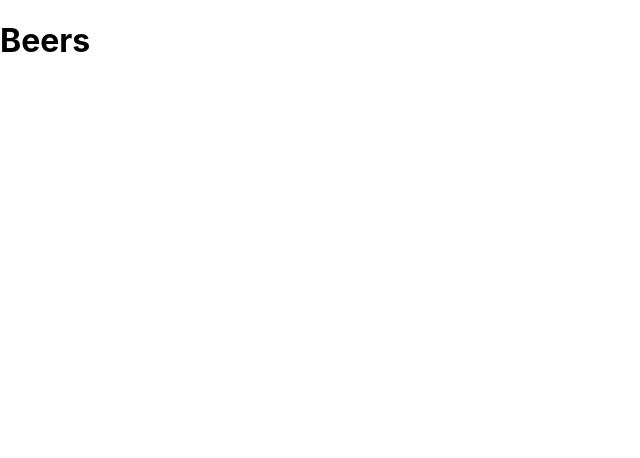
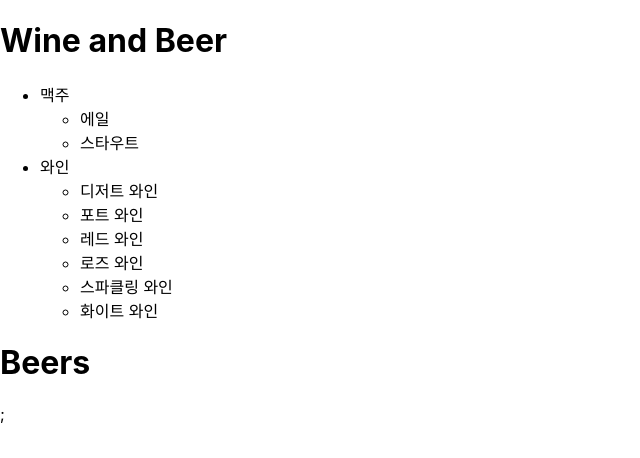
Before and after one commit to Junghoon-P/wine.vercel.com, a Next.js app: page /beers in a window 1280 px wide. Shown: the top 458 px of the page, without its empty margins (0-640 px from the left). Built offline with nearby package versions, Linux system fonts and the light colour scheme.

Commit message:
:recycle: 컴포넌트 추상화
네브 바 및 카드리스트 수정

```diff
--- a/src/components/WineCardList.tsx
+++ b/src/components/WineCardList.tsx
@@ -15,7 +15,7 @@ const WineCardList = ({ name }: WineCardListProps) => {
   if (!data) return <Loading />;
 
   return (
-    <div>
+    <>
       <WineTitle>Port</WineTitle>
       <WineCardContainer>
         {data.map((wineData: Wine) => {
@@ -25,7 +25,7 @@ const WineCardList = ({ name }: WineCardListProps) => {
           );
         })}
       </WineCardContainer>
-    </div>
+    </>
   );
 };
 
@@ -33,10 +33,12 @@ export default WineCardList;
 
 const WineTitle = styled.h1`
   line-height: 180%;
+  border-bottom: 1px solid #eee;
 `;
 
 const WineCardContainer = styled.main`
   display: grid;
+  gap: 1em;
 
   @media (min-width: ${MEDIA_QUERY_END_POINT.MOBILE}) {
     grid-template-columns: repeat(2, 1fr);
--- /dev/null
+++ b/src/components/layouts/Layout.tsx
@@ -0,0 +1,17 @@
+import React from "react";
+import { Navigation } from "./Navigation";
+import styled from "@emotion/styled";
+
+export const Layout: React.FC = ({ children }) => {
+  return (
+    <>
+      <Navigation />
+      <Container>{children}</Container>
+    </>
+  );
+};
+
+const Container = styled.main`
+  max-width: 1280px;
+  margin: auto;
+`;
--- /dev/null
+++ b/src/components/layouts/Navigation.tsx
@@ -0,0 +1,44 @@
+import Link from "next/link";
+import { ROUTES } from "../../constants";
+
+interface ROUTE {
+  ID: number;
+  PATH: string;
+  LABEL: string;
+  SUBS?: Array<ROUTE>;
+}
+
+export const Navigation = () => {
+  return (
+    <header>
+      <h1>Wine and Beer</h1>
+      <nav>
+        <ul>
+          {ROUTES.map((routeObject: ROUTE) => {
+            return (
+              <li key={routeObject.LABEL}>
+                <Link href={routeObject.PATH}>
+                  <a>{routeObject.LABEL}</a>
+                </Link>
+                <ul>
+                  {routeObject.SUBS &&
+                    routeObject.SUBS.map((subRouteObject: ROUTE) => {
+                      return (
+                        <li key={subRouteObject.LABEL}>
+                          <Link
+                            href={`${routeObject.PATH}${subRouteObject.PATH}`}
+                          >
+                            <a>{subRouteObject.LABEL}</a>
+                          </Link>
+                        </li>
+                      );
+                    })}
+                </ul>
+              </li>
+            );
+          })}
+        </ul>
+      </nav>
+    </header>
+  );
+};
--- /dev/null
+++ b/src/components/layouts/index.tsx
@@ -0,0 +1 @@
+export * from "./Layout";
--- a/src/constants/index.ts
+++ b/src/constants/index.ts
@@ -8,3 +8,78 @@ export const MEDIA_QUERY_END_POINT = {
   DESKTOP: "1920px",
   LARGE: "2560px",
 };
+
+// export const ROUTES = {
+//   Beers: {
+//     MAIN: "/beers",
+//     SUBS: [
+//       { ID: 0, PATH: "/ale", LAVEL: "에일", ORDER: 0 },
+//       { ID: 1, PATH: "/ale", LAVEL: "에일", ORDER: 1 },
+//     ],
+//   },
+// };
+
+export const ROUTES = [
+  {
+    ID: 0,
+    PATH: "/beers",
+    LABEL: "맥주",
+    SUBS: [
+      {
+        ID: 0,
+        PATH: "/ale",
+        LABEL: "에일",
+        ORDER: 0,
+      },
+      {
+        ID: 1,
+        PATH: "/stouts",
+        LABEL: "스타우트",
+        ORDER: 1,
+      },
+    ],
+  },
+  {
+    ID: 1,
+    PATH: "/wines",
+    LABEL: "와인",
+    SUBS: [
+      {
+        ID: 0,
+        PATH: "/dessert",
+        LABEL: "디저트 와인",
+        ORDER: 0,
+      },
+      {
+        ID: 1,
+        PATH: "/port",
+        LABEL: "포트 와인",
+        ORDER: 1,
+      },
+      {
+        ID: 2,
+        PATH: "/reds",
+        LABEL: "레드 와인",
+        ORDER: 2,
+      },
+      {
+        ID: 3,
+        PATH: "/rose",
+        LABEL: "로즈 와인",
+        ORDER: 3,
+      },
+      {
+        ID: 4,
+        PATH: "/sparkling",
+        LABEL: "스파클링 와인",
+        ORDER: 4,
+      },
+      {
+        ID: 5,
+        PATH: "/whites",
+        LABEL: "화이트 와인",
+        ORDER: 5,
+      },
+    ],
+  },
+];
--- a/src/pages/_app.tsx
+++ b/src/pages/_app.tsx
@@ -1,8 +1,13 @@
-import '../styles/globals.css'
-import type { AppProps } from 'next/app'
+import "../styles/globals.css";
+import type { AppProps } from "next/app";
+import { Layout } from "../components/layouts";
 
 function MyApp({ Component, pageProps }: AppProps) {
-  return <Component {...pageProps} />
+  return (
+    <Layout>
+      <Component {...pageProps} />;
+    </Layout>
+  );
 }
 
-export default MyApp
+export default MyApp;
```
Also changed, not shown: src/components/WineCard.tsx (+38 -5 lines), src/pages/wines/dessert.tsx (+4 -19 lines).
